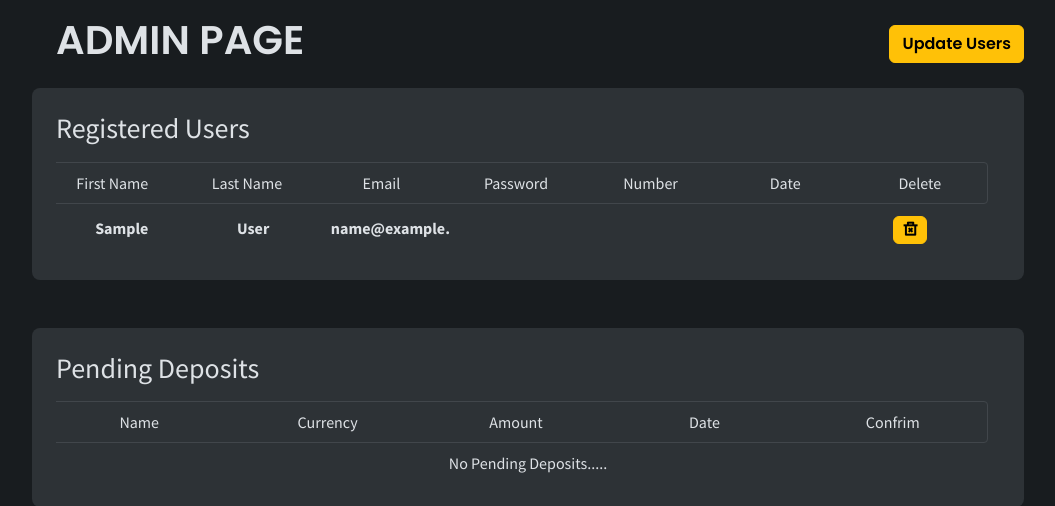
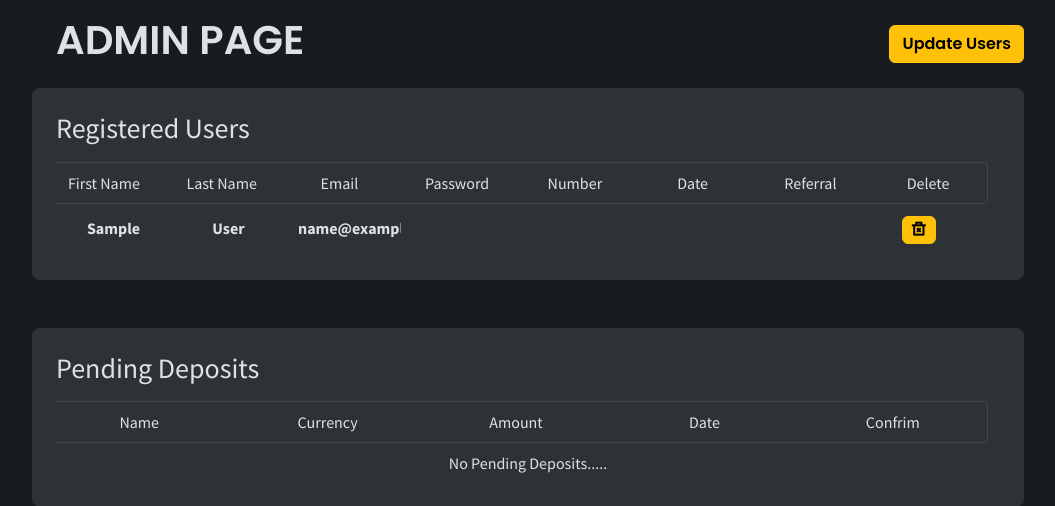
Before and after one commit to ekegrant59/administration, a Node server app: page / in a window 1280 px wide. Shown: the top 506 px of the page, without its empty margins (112-1167 px from the left). Run offline with Node 20, Linux system fonts and the light colour scheme; the visitor is signed in with stand-in values (Sample User, id 1); data that the repository does not hold is empty; some libraries are stand-ins or nearby versions.

Commit message:
referral

```diff
--- a/schema/userSchema.js
+++ b/schema/userSchema.js
@@ -9,7 +9,8 @@ const userSchema = new mongoose.Schema({
     password: String,
     encryptedpassword: String,
     number: String,
-    date: String
+    date: String,
+    refferal: String
 })
 
 module.exports = mongoose.model('user', userSchema)
--- a/views/admin.ejs
+++ b/views/admin.ejs
@@ -28,6 +28,7 @@
                                     <div class="col">Password</div>
                                     <div class="col">Number</div>
                                     <div class="col">Date</div>
+                                    <div class="col">Referral</div>
                                     <div class="col">Delete</div>
                                 </div>
 
@@ -42,6 +43,7 @@
                                                     <div class="col text-nowrap overflow-x-auto"><b><%= user.password %> </b></div>
                                                     <div class="col text-nowrap overflow-x-auto"><b><%= user.number %> </b></div>
                                                     <div class="col text-nowrap overflow-x-auto"><b><%= user.date %> </b></div>
+                                                    <div class="col text-nowrap overflow-x-auto"><b><%= user.refferal %> </b></div>
                                                     <div class="col text-nowrap overflow-x-auto text-center"><b>
                                                         <form action="/delete/user" method="post">
                                                             <input type="text" name="id" value="<%= user.id %>" class="d-none">
```
